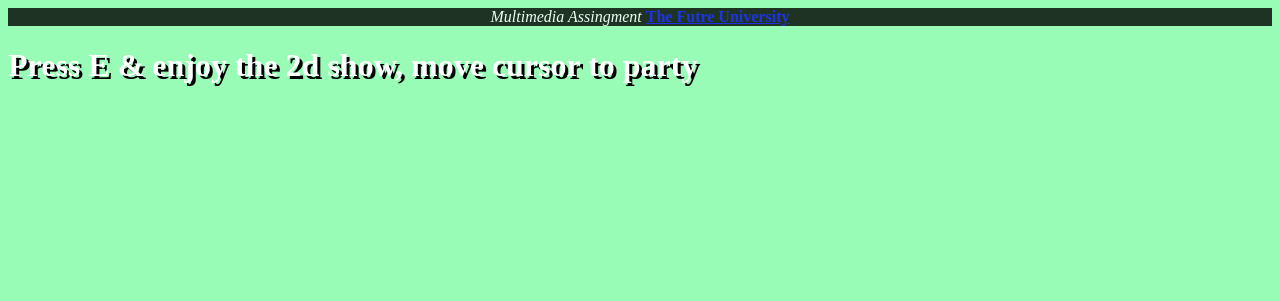
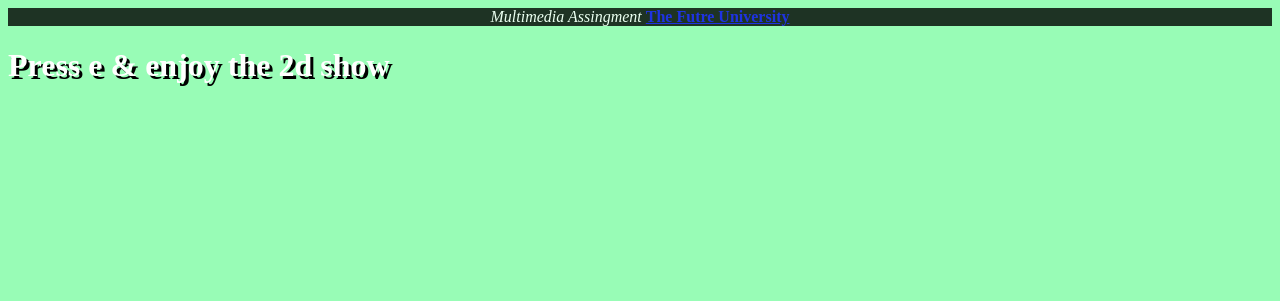
Before and after one commit to MohaKhalifa/Multimedia-Fu.edu.sd-Assignment, a plain HTML site: page index.html in a window 1280 px wide. Shown: the top 301 px of the page. Drawn offline with Linux system fonts and the light colour scheme.

Commit message:
making the band

```diff
--- a/index.html
+++ b/index.html
@@ -16,7 +16,7 @@
 		<div class="doIt">
 
 			<p>
-		<h1>Press E & enjoy the 2d show, move cursor to party</h1>
+		<h1>Press e & enjoy the 2d show</h1>
 		</p>
 		</div>
 <div class="display">
```
